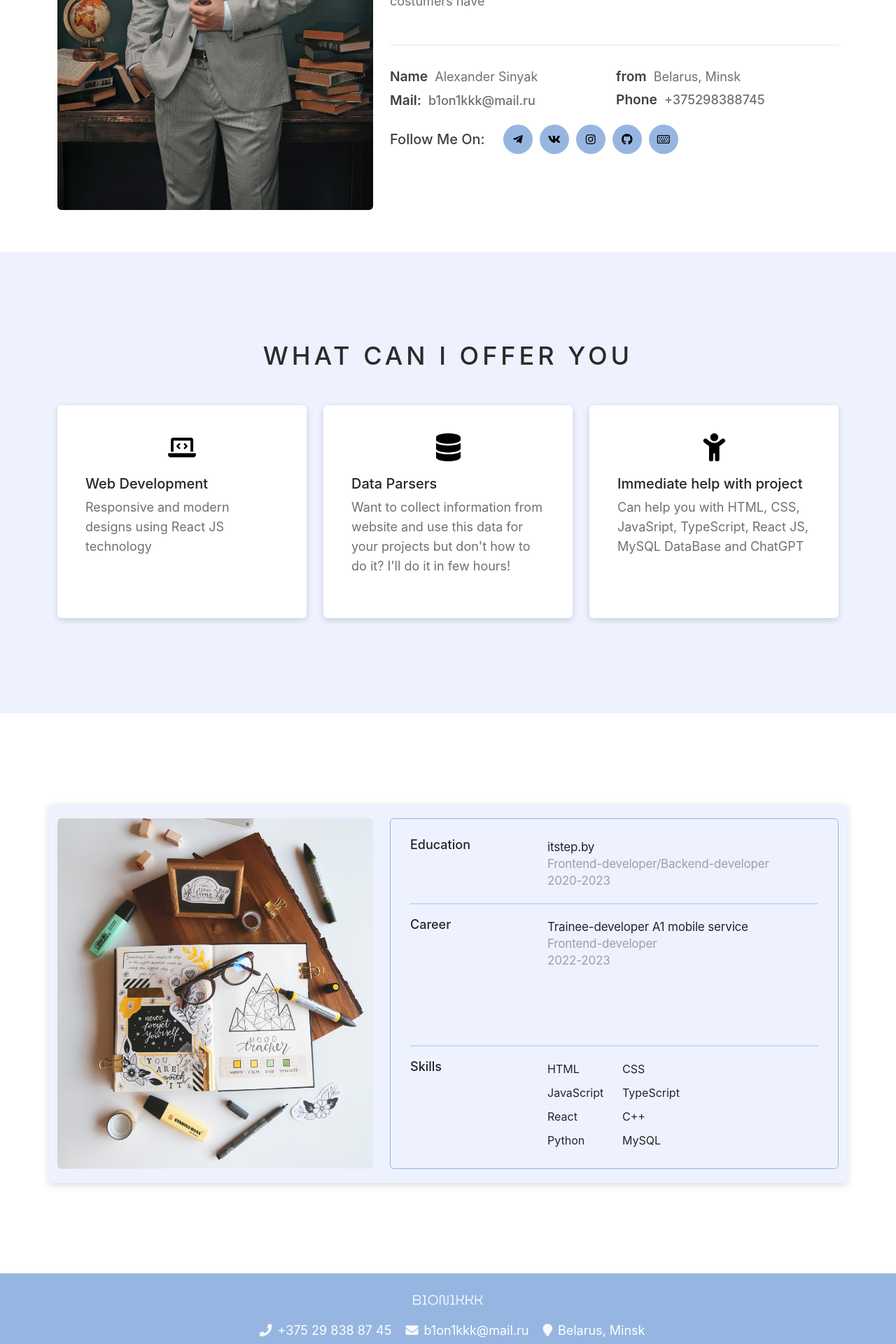
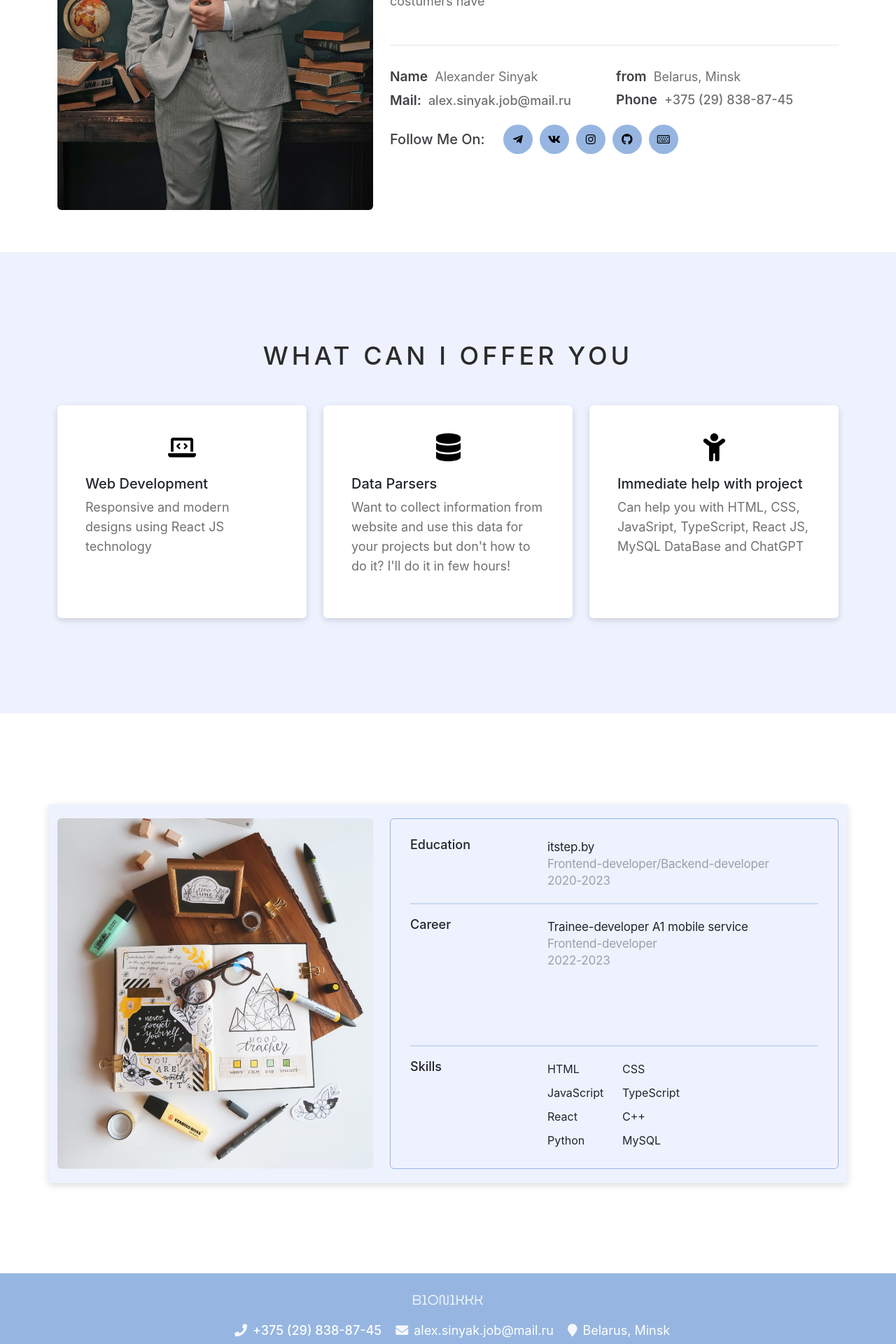
Before and after one commit to b1on1kkk/author-page, a React (Create React App) app: page / in a window 1280 px wide. Shown: the part 1060-2980 px from the top of the page at 70% size. Built offline with nearby package versions, Linux system fonts and the light colour scheme.

Commit message:
bug fixes

```diff
--- a/public/index.html
+++ b/public/index.html
@@ -3,7 +3,7 @@
   <head>
     <meta charset="utf-8" />
     <meta name="viewport" content="width=device-width, initial-scale=1" />
-    <title>React App</title>
+    <title>b1on1kkk</title>
     <link
       href="https://cdn.jsdelivr.net/npm/bootstrap@5.0.2/dist/css/bootstrap.min.css"
       rel="stylesheet"
--- a/src/components/AboutPage/FooterComp/Footer.js
+++ b/src/components/AboutPage/FooterComp/Footer.js
@@ -21,11 +21,19 @@ export default function Footer() {
             <ul>
               <li>
                 <span className="fas fa-phone me-2"></span>
-                <span className="underneath-text">+375 29 838 87 45</span>
+                <span className="underneath-text">
+                  <a href="tel:29-838-87-45" style={{ fontWeight: 500 }}>
+                    +375 (29) 838-87-45
+                  </a>
+                </span>
               </li>
               <li>
                 <span className="fas fa-envelope me-2"></span>
-                <span className="underneath-text">b1on1kkk@mail.ru</span>
+                <span className="underneath-text">
+                  <a href="mailto: alex.sinyak.job@mail.ru">
+                    alex.sinyak.job@mail.ru
+                  </a>
+                </span>
               </li>
               <li>
                 <span className="fas fa-map-marker me-2"></span>
--- a/src/components/AboutPage/FooterComp/FooterStyle.css
+++ b/src/components/AboutPage/FooterComp/FooterStyle.css
@@ -114,7 +114,8 @@ footer {
   }
 }
 
-.underneath-text {
+.underneath-text,
+.underneath-text a {
   color: white;
 }
 
--- a/src/components/StartPage/AboutAuthor/AboutComponent.js
+++ b/src/components/StartPage/AboutAuthor/AboutComponent.js
@@ -35,7 +35,14 @@ export default function AboutComponent() {
               </div>
               <div className="biography-about-data-ditailed-info">
                 <span>Mail:</span>
-                <p style={{ fontWeight: 500 }}>b1on1kkk@mail.ru</p>
+                <p>
+                  <a
+                    href="mailto: alex.sinyak.job@mail.ru"
+                    style={{ fontWeight: 500 }}
+                  >
+                    alex.sinyak.job@mail.ru
+                  </a>
+                </p>
               </div>
               <div
                 className="biography-about-data-ditailed-info"
@@ -43,7 +50,11 @@ export default function AboutComponent() {
               >
                 <div>
                   <span>{t("more_about.phone_number")}</span>
-                  <p style={{ fontWeight: 500 }}>+375298388745</p>
+                  <p>
+                    <a href="tel:29-838-87-45" style={{ fontWeight: 500 }}>
+                      +375 (29) 838-87-45
+                    </a>
+                  </p>
                 </div>
               </div>
             </div>
--- a/src/components/StartPage/AboutAuthor/AboutStyles.css
+++ b/src/components/StartPage/AboutAuthor/AboutStyles.css
@@ -39,6 +39,7 @@
   text-align: center;
 }
 
+#dark .biography-about-data-ditailed-info p a,
 #dark .biography-about-data-ditailed-info p,
 #dark .biography-text-about,
 #dark .biography-title {
@@ -102,6 +103,7 @@
   min-width: 60px;
 }
 
+.biography-about-data-ditailed-info p a,
 .biography-about-data-ditailed-info p {
   display: inline-block;
   margin: 0;
```
Also changed, not shown: 1 other file (tests, documents, lock files or other folders).
